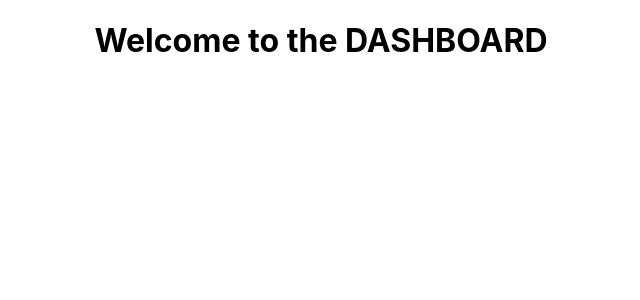
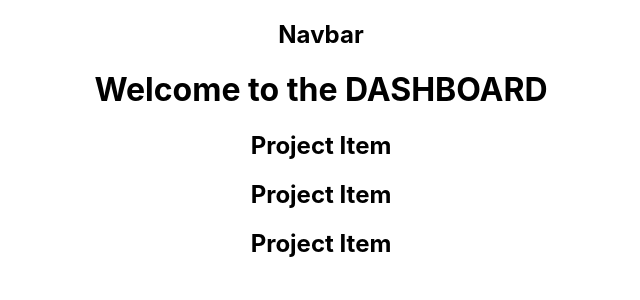
Before and after one commit to MajinPierce/ProjectManagementTool-Local, a React (Create React App) app in the folder project-management-tool-react/: page / in a window 1280 px wide. Shown: the top 300 px of the page, without its empty margins (319-959 px from the left). Built offline with nearby package versions, Linux system fonts and the light colour scheme.

Commit message:
project and header components

```diff
--- a/project-management-tool-react/src/App.js
+++ b/project-management-tool-react/src/App.js
@@ -1,9 +1,11 @@
 import './App.css';
 import Dashboard from './components/Dashboard';
+import Header from './components/Layout/Header';
 
 function App() {
   return (
     <div className='App'>
+      <Header />
       <Dashboard />
     </div>
   );
--- a/project-management-tool-react/src/components/Dashboard.js
+++ b/project-management-tool-react/src/components/Dashboard.js
@@ -1,10 +1,14 @@
 import React, { Component } from 'react';
+import ProjectItem from './Project/ProjectItem';
 
 class Dashboard extends Component {
   render() {
     return (
         <div>
             <h1>Welcome to the DASHBOARD</h1>
+            <ProjectItem />
+            <ProjectItem />
+            <ProjectItem />
         </div>
     );
   }
--- /dev/null
+++ b/project-management-tool-react/src/components/Layout/Header.js
@@ -0,0 +1,12 @@
+import React, { Component } from 'react';
+
+class Header extends Component {
+  render() {
+    return (
+        <div>
+            <h2>Navbar</h2>
+        </div>
+    );
+  }
+}
+export default Header;
--- /dev/null
+++ b/project-management-tool-react/src/components/Project/ProjectItem.js
@@ -0,0 +1,13 @@
+import React, { Component } from 'react';
+
+class ProjectItem extends Component {
+  render() {
+    return (
+        <div>
+            <h2>Project Item</h2>
+        </div>
+    );
+  }
+}
+
+export default ProjectItem;
```
